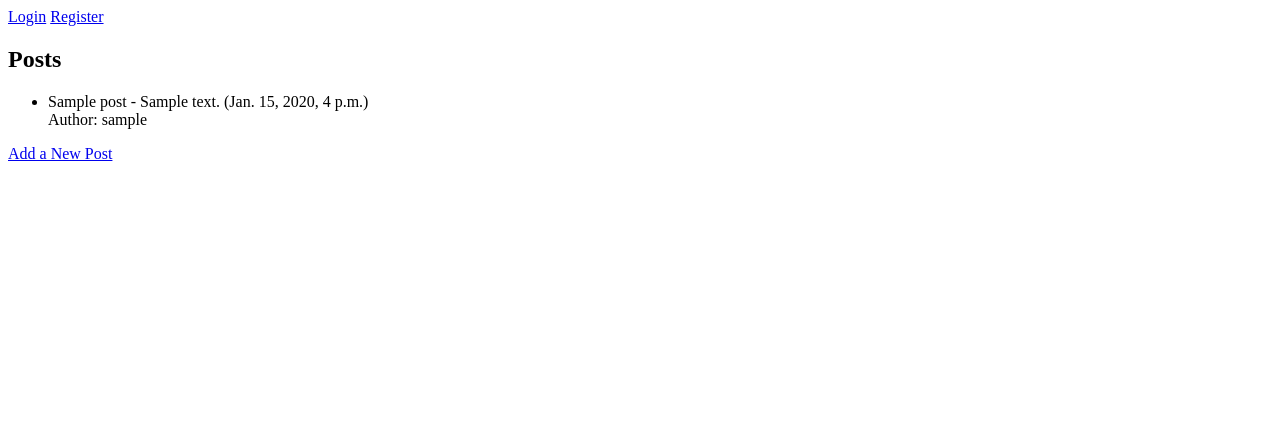
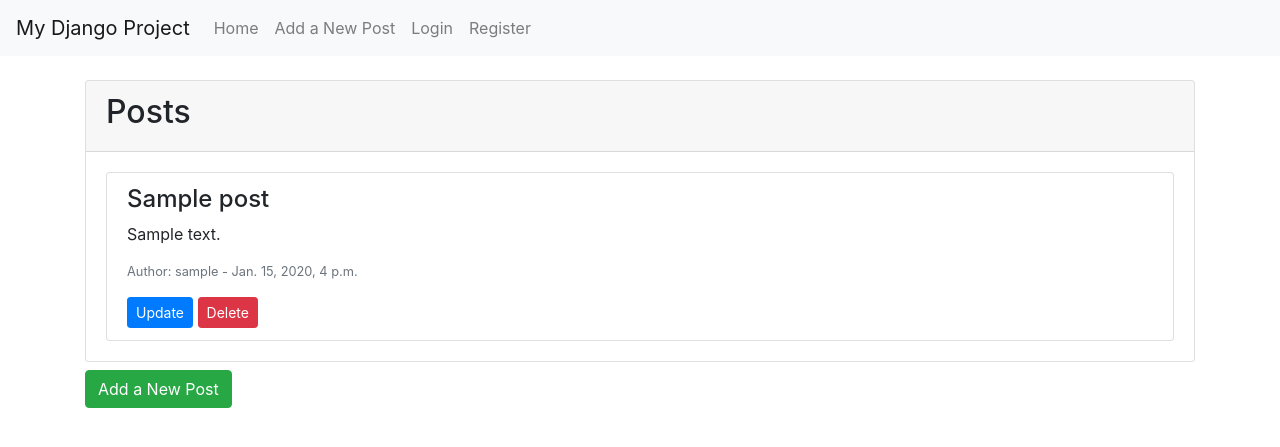
Before and after one commit to dnazirzhanov/Neobis_DjangoGirls, a Django app: template django_girls/blog/templates/blog/post_list.html in a window 1280 px wide. Shown: the top 447 px of the page. Run offline with Django 5.2, Linux system fonts and the light colour scheme; the template is opened without the code that fills it: values that come from a table or form of the project are taken from there, others are empty; tables that the repository leaves empty hold one stand-in row (values such as "Sample post"); parts of the project's set-up code (start-up, migrations or seed data) failed here and were passed over; some libraries are stand-ins or nearby versions.

Commit message:
improving the design of the website

```diff
--- a/django_girls/blog/templates/blog/post_list.html
+++ b/django_girls/blog/templates/blog/post_list.html
@@ -1,15 +1,23 @@
 {% extends 'base.html' %}
 
 {% block content %}
-  <h2>Posts</h2>
-  <ul>
-    {% for post in posts %}
-      <li>
-        {{ post.title }} - {{ post.description }} ({{ post.pub_date }})
-        <br>
-        Author: {{ post.author }}
-      </li>
-    {% endfor %}
-  </ul>
-  <a href="{% url 'blog:add_post' %}">Add a New Post</a>
+  <div class="card">
+    <div class="card-header">
+      <h2>Posts</h2>
+    </div>
+    <div class="card-body">
+      <ul class="list-group">
+        {% for post in posts %}
+          <li class="list-group-item">
+            <h4>{{ post.title }}</h4>
+            <p>{{ post.description }}</p>
+            <p class="small text-muted">Author: {{ post.author.username }} - {{ post.pub_date }}</p>
+            <a href="{% url 'blog:update_post' pk=post.pk %}" class="btn btn-primary btn-sm">Update</a>
+            <a href="{% url 'blog:delete_post' pk=post.pk %}" class="btn btn-danger btn-sm">Delete</a>
+          </li>
+        {% endfor %}
+      </ul>
+    </div>
+  </div>
+  <a href="{% url 'blog:add_post' %}" class="btn btn-success mt-2">Add a New Post</a>
 {% endblock %}
--- a/django_girls/templates/base.html
+++ b/django_girls/templates/base.html
@@ -1,28 +1,58 @@
-<!-- templates/base.html -->
+<!-- base.html -->
 <!DOCTYPE html>
 <html lang="en">
 <head>
     <meta charset="UTF-8">
     <meta name="viewport" content="width=device-width, initial-scale=1.0">
     <title>{% block title %}My Django Project{% endblock %}</title>
-    <!-- Add your CSS styles or include Bootstrap here -->
+
+    <!-- Include Bootstrap CSS from CDN -->
+    <link rel="stylesheet" href="https://stackpath.bootstrapcdn.com/bootstrap/4.3.1/css/bootstrap.min.css">
+
+    <!-- Add your custom CSS styles here -->
+    <style>
+        /* Add your custom styles here */
+    </style>
 </head>
 <body>
 
-<nav>
-    {% if user.is_authenticated %}
-        <a href="{% url 'blog:post_list' %}">Home</a>
-        <a href="{% url 'blog:add_post' %}">Add a New Post</a>
-        <a href="{% url 'logout' %}">Logout</a>
-    {% else %}
-        <a href="{% url 'login' %}">Login</a>
-        <a href="{% url 'register' %}">Register</a>
-    {% endif %}
+<nav class="navbar navbar-expand-lg navbar-light bg-light">
+  <a class="navbar-brand" href="#">My Django Project</a>
+  <button class="navbar-toggler" type="button" data-toggle="collapse" data-target="#navbarNav" aria-controls="navbarNav" aria-expanded="false" aria-label="Toggle navigation">
+    <span class="navbar-toggler-icon"></span>
+  </button>
+  <div class="collapse navbar-collapse" id="navbarNav">
+    <ul class="navbar-nav">
+      <li class="nav-item">
+        <a class="nav-link" href="{% url 'blog:post_list' %}">Home</a>
+      </li>
+      <li class="nav-item">
+        <a class="nav-link" href="{% url 'blog:add_post' %}">Add a New Post</a>
+      </li>
+      {% if user.is_authenticated %}
+        <li class="nav-item">
+          <a class="nav-link" href="{% url 'logout' %}">Logout</a>
+        </li>
+      {% else %}
+        <li class="nav-item">
+          <a class="nav-link" href="{% url 'login' %}">Login</a>
+        </li>
+        <li class="nav-item">
+          <a class="nav-link" href="{% url 'register' %}">Register</a>
+        </li>
+      {% endif %}
+    </ul>
+  </div>
 </nav>
 
-<div>
+<div class="container mt-4">
     {% block content %}{% endblock %}
 </div>
 
+<!-- Include Bootstrap JS and Popper.js from CDN -->
+<script src="https://code.jquery.com/jquery-3.3.1.slim.min.js"></script>
+<script src="https://cdnjs.cloudflare.com/ajax/libs/popper.js/1.14.7/umd/popper.min.js"></script>
+<script src="https://stackpath.bootstrapcdn.com/bootstrap/4.3.1/js/bootstrap.min.js"></script>
+
 </body>
 </html>
```
Also changed, not shown: django_girls/blog/templates/blog/add_post.html (+20 -7 lines), django_girls/blog/templates/blog/delete_post.html (+12 -6 lines), django_girls/blog/templates/blog/update_post.html (+19 -7 lines), django_girls/users/templates/users/user_login.html (+13 -7 lines), django_girls/users/templates/users/user_register.html (+13 -7 lines).
